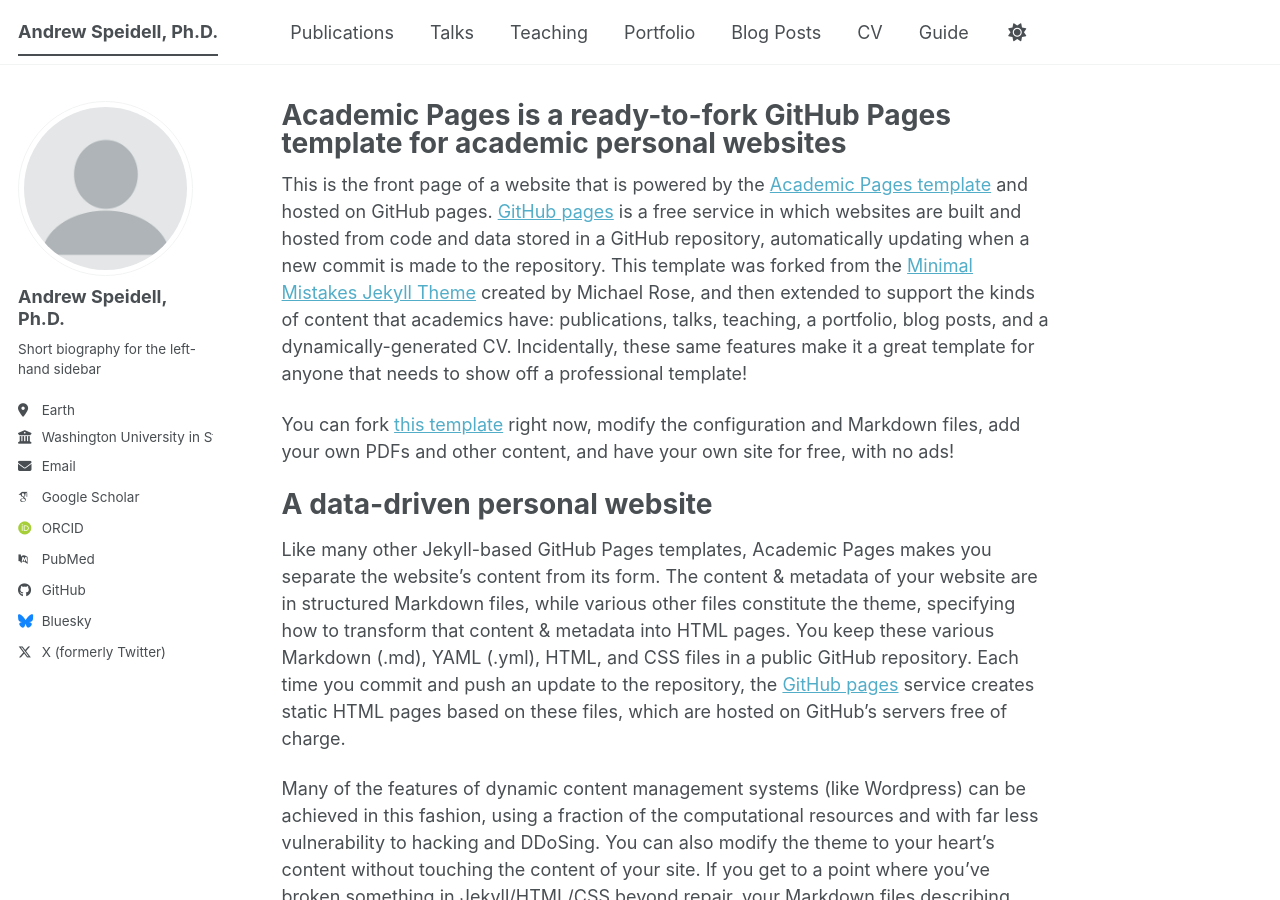
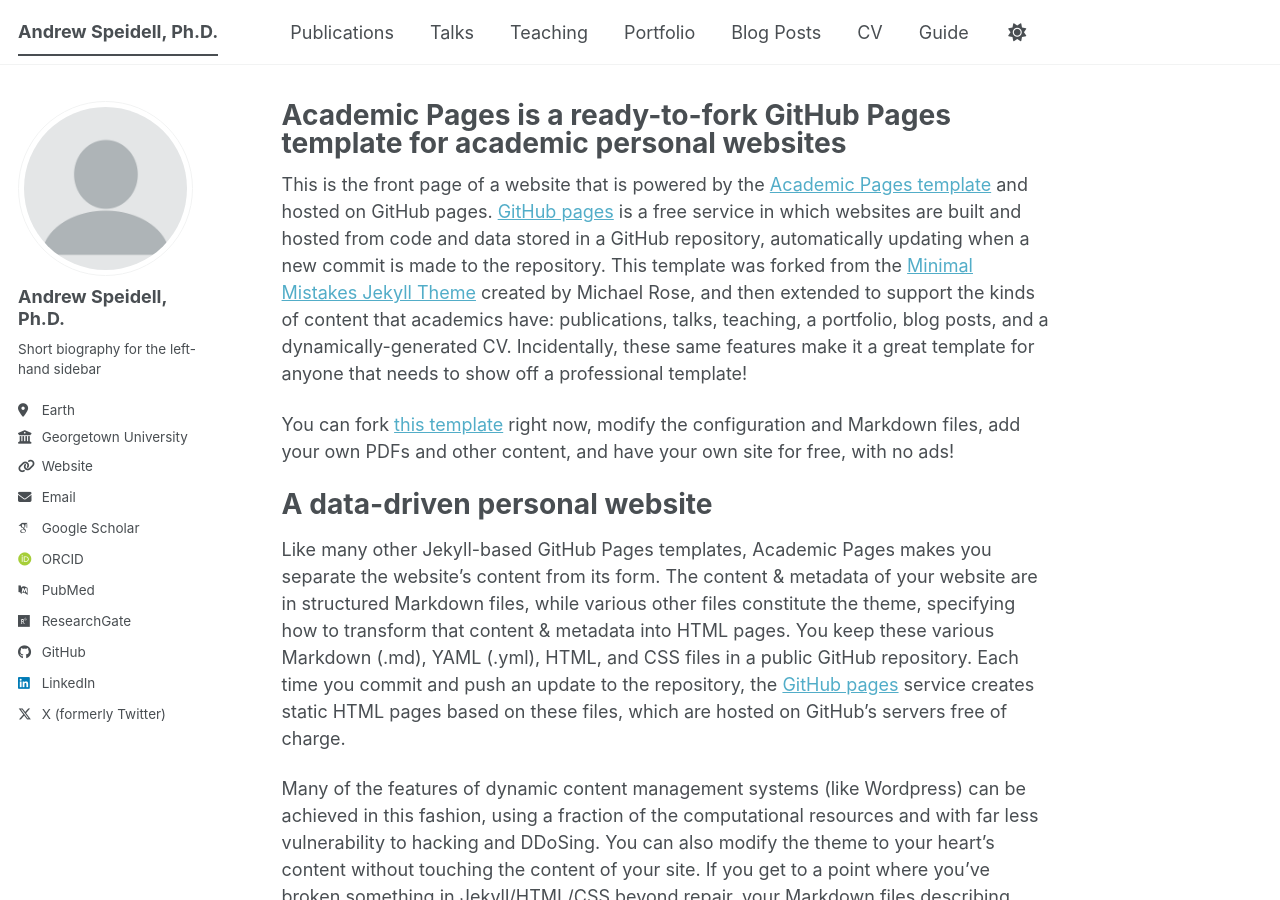
Before and after one commit to Speidell/speidell.github.io, a Jekyll site: the page built from _pages/about.md, in a window 1280 px wide and 900 px high. Built offline with Jekyll 4.4.1, drawn with Linux system fonts in a browser that asks for light colours; some web fonts are replaced; a script bundle is joined from its source files by our own code; library files that are not in the unit come from our copies; some of the changed lines change nothing that is shown.

Commit message:
Update _config.yml

```diff
--- a/_config.yml
+++ b/_config.yml
@@ -29,7 +29,8 @@
   bio              : "Short biography for the left-hand sidebar"
   location         : "Earth"
   employer         : "Washington University in St. Louis"
-  uri              : # URL
+  employer         : "Georgetown University"
+  uri              : "speidell.github.io"
   email            : "none@example.org"
 
   # Academic websites
@@ -42,7 +43,7 @@
   semantic         : # URL
   ssrn             : # URL
   pubmed           : "https://www.ncbi.nlm.nih.gov/pubmed/?term=john+snow"
-  researchgate     : # URL
+  researchgate     : "https://www.researchgate.net/profile/Andrew_Speidell"
   scopus           : # URL
   zotero           : # URL
 
@@ -57,7 +58,7 @@
 
   # Social media
   artstation       : # Username
-  bluesky          : "bsky.app" # Replace this with you Bluesky username
+  bluesky          : # Username
   facebook         : # Username
   flickr           : # Username
   foursquare       : # Username
@@ -66,7 +67,7 @@
   keybase          : # Username
   instagram        : # Username
   lastfm           : # Username
-  linkedin         : # Username
+  linkedin         : "https://www.linkedin.com/in/speidell/"
   mastodon         : # URL
   medium           : # URL
   pinterest        : # Username
```
